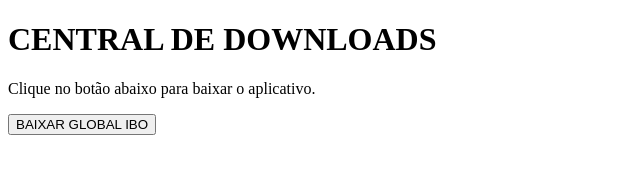
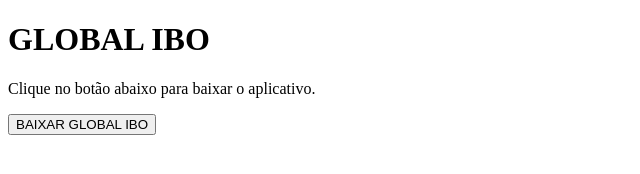
Before and after one commit to victoromanoeloficial-hash/global-ibo, a plain HTML site: page index.html in a window 1280 px wide. Shown: the whole page, without its empty margins (0-640 px from the left). Drawn offline with Linux system fonts and the light colour scheme.

Commit message:
Update index.html

```diff
--- a/index.html
+++ b/index.html
@@ -1,16 +1,16 @@
 <!DOCTYPE html>
 <html>
 <head>
-<title>Central de Downloads</title>
+    <title>Central de Downloads</title>
 </head>
 <body>
 
-<h1>CENTRAL DE DOWNLOADS</h1>
+<h1>GLOBAL IBO</h1>
 
 <p>Clique no botão abaixo para baixar o aplicativo.</p>
 
 <a href="https://github.com/victoromanoeloficial-hash/global-ibo/releases/download/v1.0/GLOBAL.IBO.apk">
-<button>BAIXAR GLOBAL IBO</button>
+    <button>BAIXAR GLOBAL IBO</button>
 </a>
 
 </body>
```
